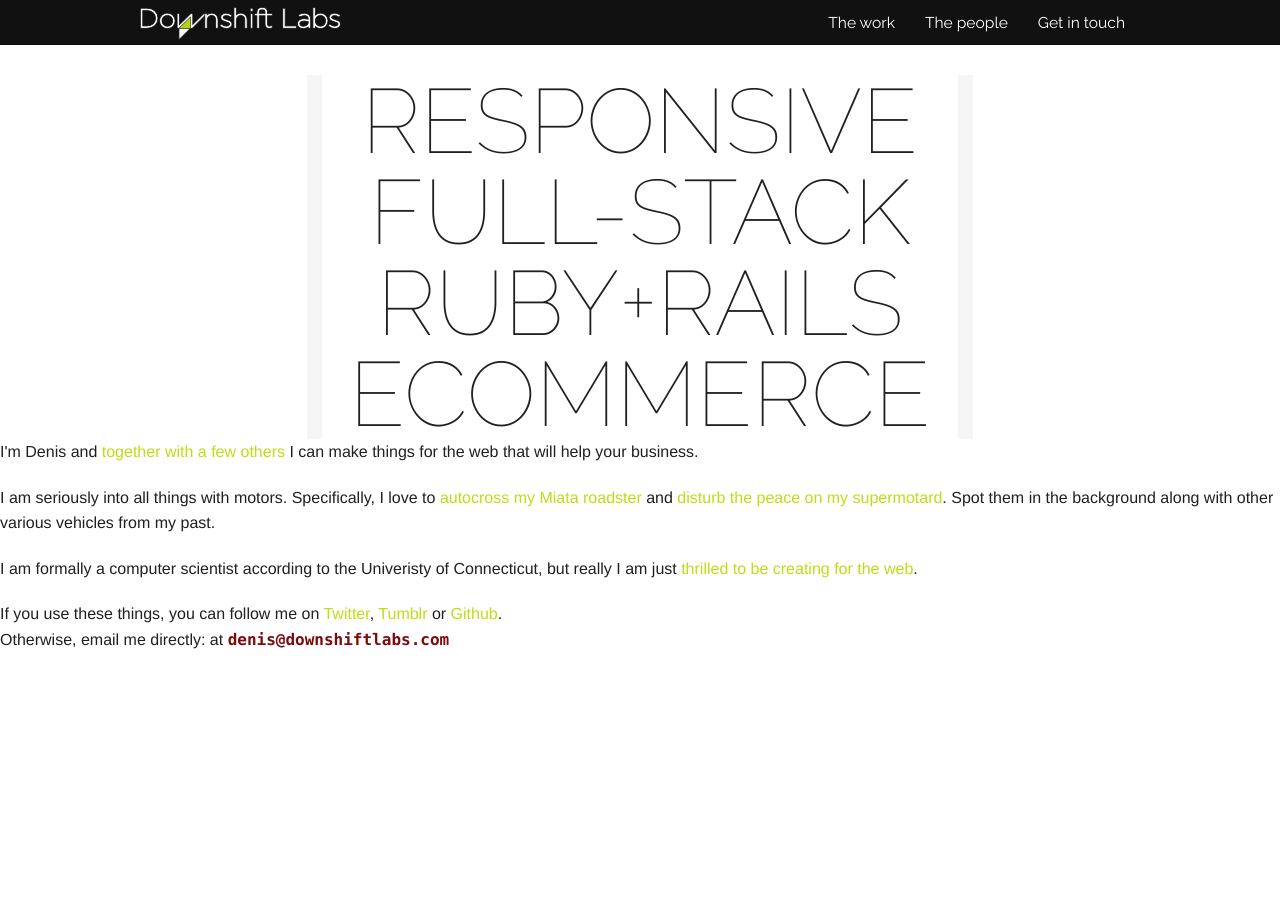
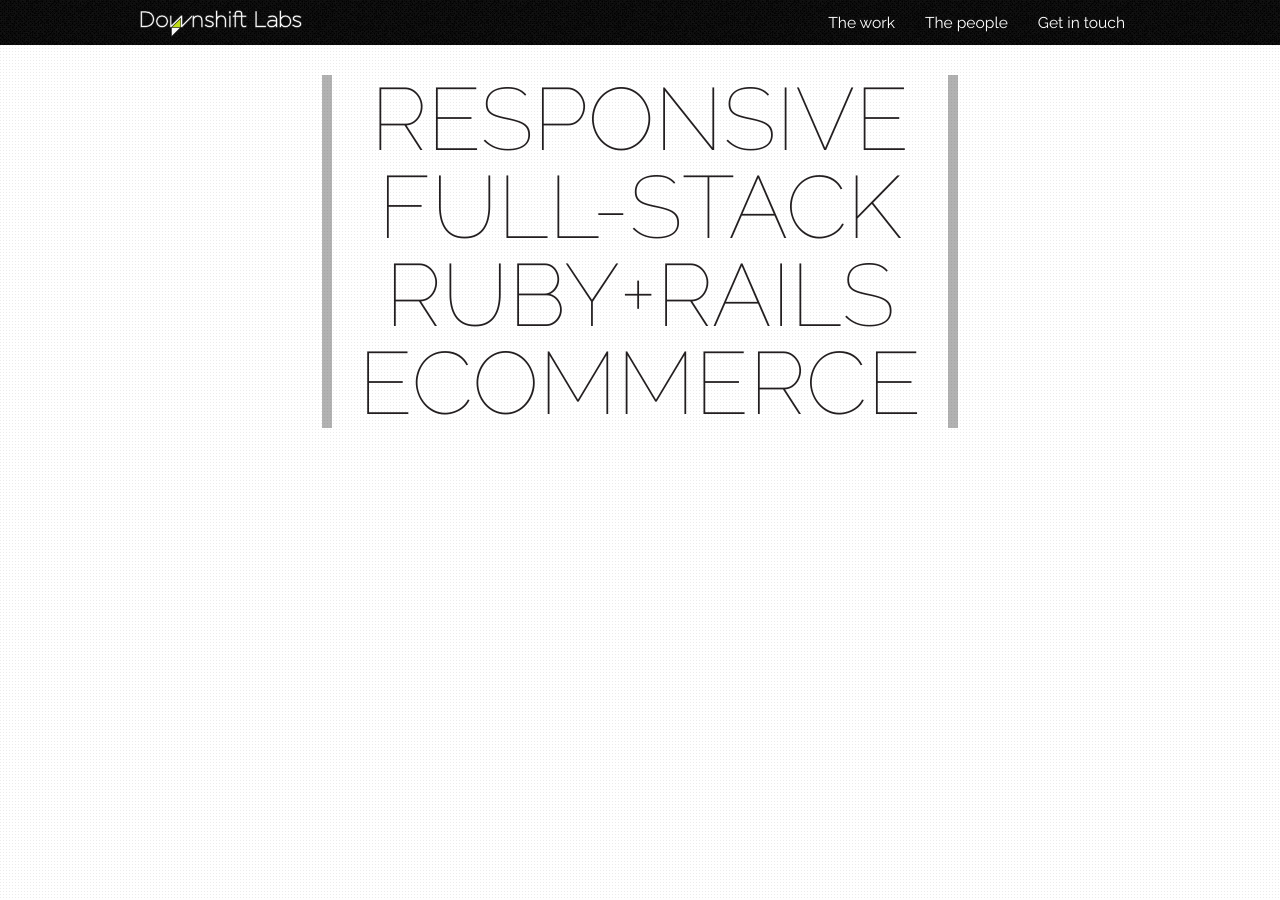
Before and after one commit to jumph4x/jumph4x.github.com, a Jekyll site: the page built from index.html, in a window 1280 px wide. Built offline with Jekyll 4.4.1, drawn with Linux system fonts in a browser that asks for light colours; Markdown is read by kramdown in place of the engine named in the settings.

Commit message:
Layout WIP2

```diff
--- a/_layouts/default.html
+++ b/_layouts/default.html
@@ -42,7 +42,9 @@
 
   <div id="main" role="main">
     {{ content }}
+    <!--
     <p>If you use these things, you can follow me on <a href="http://twitter.com/jumph4x">Twitter</a>, <a href="http://www.jumph4x.net">Tumblr</a> or <a href="http://github.com/jumph4x">Github</a>.<br/>Otherwise, email me directly: at <code>&#100;&#101;&#110;&#105;&#115;&#064;&#100;&#111;&#119;&#110;&#115;&#104;&#105;&#102;&#116;&#108;&#097;&#098;&#115;&#046;&#099;&#111;&#109;</code></p>
+    -->
   </div>
 
   <script src="js/vendor/jquery.js"></script>
--- a/css/downshift.css
+++ b/css/downshift.css
@@ -1,3 +1,6 @@
+body{
+  background: url(/img/subtle_dots.png);
+}
 .fixed.sticky{
   height: 50px;
 }
@@ -20,19 +23,27 @@
   line-height: 45px;
   vertical-align: middle;
 }
+.title-area{
+  background: none !important;
+}
+.top-bar, .contain-to-grid{
+  background: url(/img/blackorchid.png);
+}
 .top-bar a{
   font-weight: 400 !important;
+  background: none !important;
 }
 .top-bar a:hover{
   color: #bedd15;
 }
-.hero{
-  background: #f5f5f5;
+.top-bar-section ul{
+  background: none;
 }
 .competencies{
   font-size: 90px;
   line-height: 1em;
   text-transform: uppercase;
   text-align: center;
-  background: #fff;
+  border-right: 10px solid rgba(0,0,0,0.3);
+  border-left: 10px solid rgba(0,0,0,0.3);
 }
--- a/index.html
+++ b/index.html
@@ -1,6 +1,8 @@
 ---
 layout: default
 ---
+<!--
 <p>I'm Denis and <a href="/people.html">together with a few others</a> I can make things for the web that will help your business.</p>
 <p>I am seriously into all things with motors. Specifically, I love to <a href="https://www.google.com/search?tbm=isch&q=autocross+nc+miata">autocross my Miata roadster</a> and <a href="https://www.google.com/search?tbm=isch&q=supermoto+wheelie">disturb the peace on my supermotard</a>. Spot them in the background along with other various vehicles from my past. </p>
 <p>I am formally a computer scientist according to the Univeristy of Connecticut, but really I am just <a href="/work.html">thrilled to be creating for the web</a>.</p>
+-->
```
Also changed, not shown: img/blackorchid.png (added), img/logo.png, img/subtle_dots.png (added), 1 other file.
